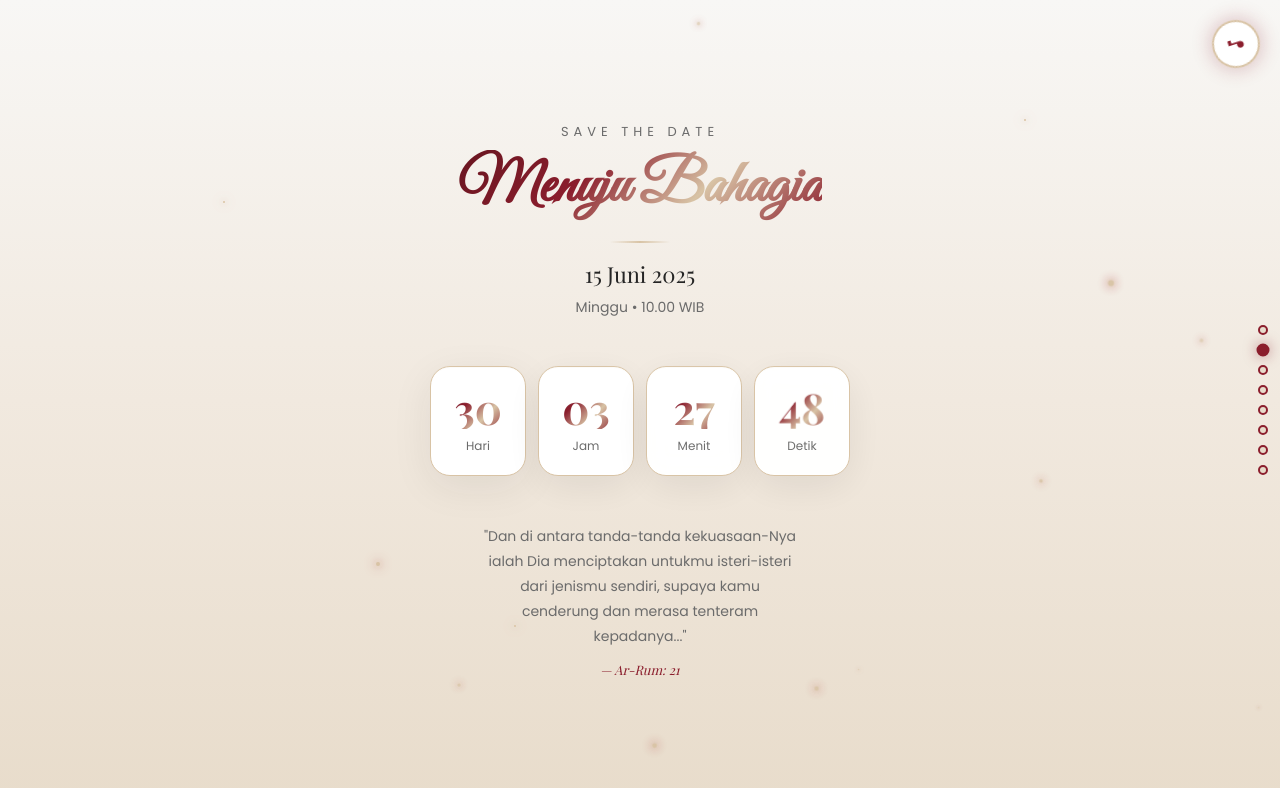
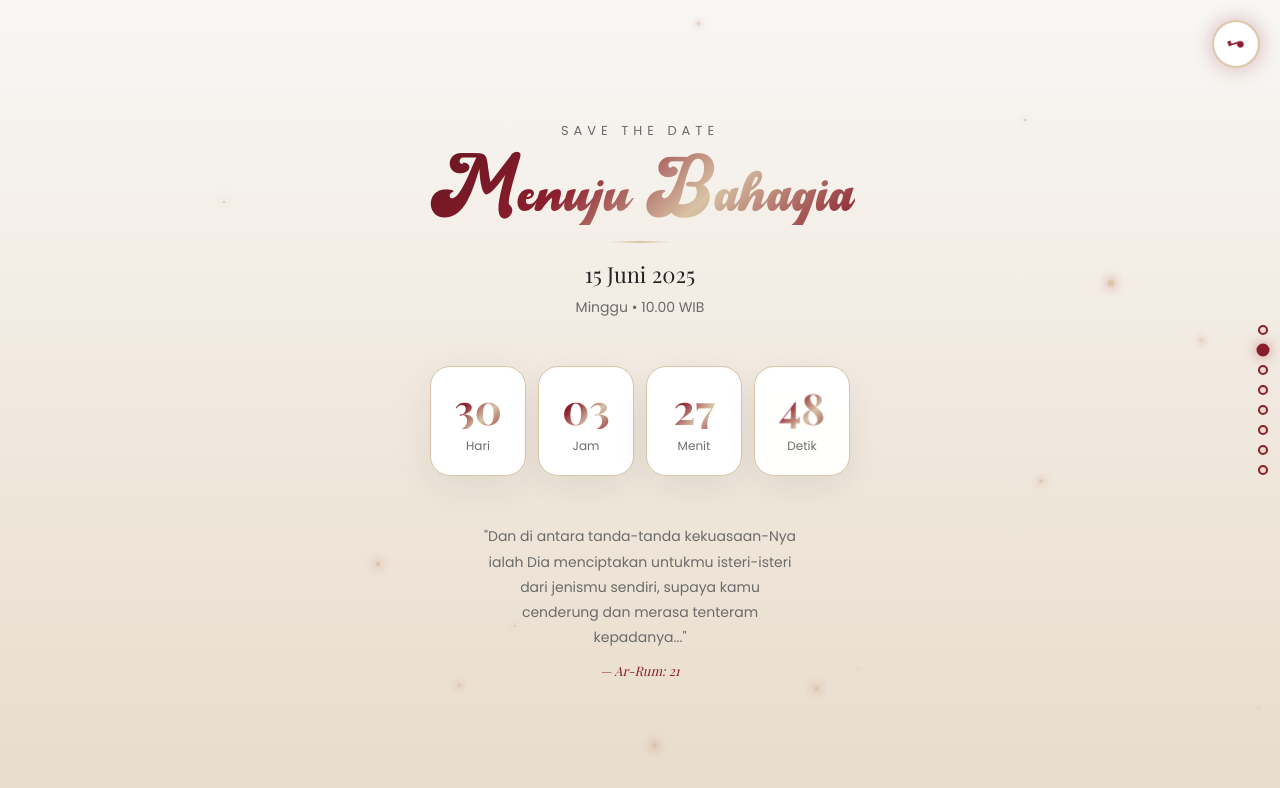
Before and after one commit to renn-ary/weddingrizqi-nurul, a React (Vite) app: page / in a window 1280 px wide. Both pictures are taken after a click on the button "Buka Undangan". Shown: the top 788 px of the page. Built offline with nearby package versions, Linux system fonts and the light colour scheme.

Commit message:
perubahan font halaman cover dan h2

```diff
--- a/index.html
+++ b/index.html
@@ -8,7 +8,7 @@
     <title>The Wedding of Rizqi & Nurul</title>
     <link rel="preconnect" href="https://fonts.googleapis.com">
     <link rel="preconnect" href="https://fonts.gstatic.com" crossorigin>
-    <link href="https://fonts.googleapis.com/css2?family=Great+Vibes&family=Playfair+Display:wght@400;500;600;700&family=Poppins:wght@300;400;500;600&display=swap" rel="stylesheet">
+    <link href="https://fonts.googleapis.com/css2?family=Great+Vibes&family=Dancing+Script:wght@400;500;600;700&family=Libre+Franklin:wght@300;400;500;600;700&family=Playfair+Display:wght@400;500;600;700&family=Poppins:wght@300;400;500;600&display=swap" rel="stylesheet">
   </head>
   <body>
     <div id="root"></div>
--- a/src/App.jsx
+++ b/src/App.jsx
@@ -197,7 +197,7 @@ function CoverPage({ guestName, onOpen }) {
           flexDirection: 'column',
           alignItems: 'center',
           justifyContent: 'flex-start',
-          paddingTop: '60vh',
+          paddingTop: 'calc(60vh - 40px)',
           paddingLeft: '20px',
           paddingRight: '20px',
           textAlign: 'center',
@@ -208,7 +208,7 @@ function CoverPage({ guestName, onOpen }) {
         transition={{ delay: 0.5, duration: 1 }}
       >
         <motion.div
-          className="font-poppins"
+          className="font-libre-franklin"
           style={{
             fontSize: '14px',
             letterSpacing: '6px',
@@ -223,11 +223,12 @@ function CoverPage({ guestName, onOpen }) {
         </motion.div>
 
         <motion.h1
-          className="font-great-vibes gradient-gold"
+          className="font-anthela"
           style={{
             fontSize: 'clamp(48px, 12vw, 80px)',
             lineHeight: 1.1,
             marginBottom: '20px',
+            color: '#8B1E2D',
             textShadow: '0 4px 20px rgba(0,0,0,0.5)'
           }}
           initial={{ scale: 0.5, rotate: -10 }}
@@ -270,22 +271,15 @@ function CoverPage({ guestName, onOpen }) {
           whileHover={{ scale: 1.05 }}
           whileTap={{ scale: 0.95 }}
           initial={{ opacity: 0, y: 20 }}
-          animate={{ opacity: 1, y: 0 }}
-          transition={{ delay: 1.6 }}
+          animate={{ opacity: 1, y: [0, 10, 0] }}
+          transition={{
+            opacity: { delay: 1.6 },
+            y: { delay: 1.6, repeat: Infinity, duration: 2 }
+          }}
           style={{ position: 'relative', zIndex: 10 }}
         >
           Buka Undangan
         </motion.button>
-
-        <motion.div
-          style={{ marginTop: '40px', opacity: 0.6 }}
-          animate={{ y: [0, 10, 0] }}
-          transition={{ repeat: Infinity, duration: 2 }}
-        >
-          <svg width="24" height="24" viewBox="0 0 24 24" fill="none" stroke="white" strokeWidth="2">
-            <path d="M12 5v14M19 12l-7 7-7-7" />
-          </svg>
-        </motion.div>
       </motion.div>
     </motion.div>
   )
@@ -326,7 +320,7 @@ function CountdownPage({ countdown }) {
         <p className="font-poppins" style={{ fontSize: '13px', letterSpacing: '5px', color: '#6B6B6B', textTransform: 'uppercase', marginBottom: '8px' }}>
           Save The Date
         </p>
-        <h2 className="font-great-vibes gradient-gold" style={{ fontSize: 'clamp(40px, 10vw, 60px)', marginBottom: '8px' }}>
+        <h2 className="font-anthela gradient-gold" style={{ fontSize: 'clamp(44px, 11vw, 64px)', marginBottom: '8px', fontWeight: 400 }}>
           Menuju Bahagia
         </h2>
         <div className="decorative-line" />
@@ -417,7 +411,7 @@ function DoaPage() {
         <p className="font-poppins" style={{ fontSize: '13px', letterSpacing: '5px', color: '#8B1E2D', textTransform: 'uppercase', marginBottom: '8px' }}>
           Doa Pengantin
         </p>
-        <h2 className="font-great-vibes gradient-gold" style={{ fontSize: 'clamp(36px, 9vw, 52px)', marginBottom: '8px' }}>
+        <h2 className="font-anthela gradient-gold" style={{ fontSize: 'clamp(40px, 10vw, 56px)', marginBottom: '8px', fontWeight: 400 }}>
           Berkah Suci
         </h2>
         <div className="decorative-line" />
@@ -575,7 +569,7 @@ function MempelaiPage() {
             <p className="font-poppins" style={{ fontSize: '12px', letterSpacing: '4px', color: '#6B6B6B', textTransform: 'uppercase', marginBottom: '8px' }}>
               {m.title}
             </p>
-            <h3 className="font-playfair gradient-gold" style={{ fontSize: 'clamp(22px, 5.5vw, 28px)', marginBottom: '12px', fontWeight: 600 }}>
+            <h3 className="font-anthela gradient-gold" style={{ fontSize: 'clamp(26px, 6.5vw, 32px)', marginBottom: '12px', fontWeight: 400 }}>
               {m.name}
             </h3>
             <div style={{ width: '40px', height: '2px', background: 'linear-gradient(90deg, transparent, #D8C3A5, transparent)', margin: '0 auto 16px' }} />
@@ -825,7 +819,7 @@ function GiftPage({ onCopy }) {
         <p className="font-poppins" style={{ fontSize: '13px', letterSpacing: '5px', color: '#6B6B6B', textTransform: 'uppercase', marginBottom: '8px' }}>
           Wedding Gift
         </p>
-        <h2 className="font-great-vibes gradient-gold" style={{ fontSize: 'clamp(36px, 9vw, 52px)', marginBottom: '8px' }}>
+        <h2 className="font-anthela gradient-gold" style={{ fontSize: 'clamp(40px, 10vw, 56px)', marginBottom: '8px', fontWeight: 400 }}>
           Kado Bahagia
         </h2>
         <div className="decorative-line" />
@@ -872,7 +866,7 @@ function GiftPage({ onCopy }) {
                   {bank.name}
                 </h3>
                 <p className="font-poppins" style={{ fontSize: '12px', color: '#6B6B6B' }}>
-                  a.n. {bank.holder}
+                  a.n. <span className="font-anthela" style={{ fontSize: '18px', color: '#8B1E2D' }}>{bank.holder}</span>
                 </p>
               </div>
             </div>
@@ -1138,7 +1132,7 @@ function PenutupPage() {
         <p className="font-poppins" style={{ fontSize: '13px', letterSpacing: '5px', color: '#D8C3A5', textTransform: 'uppercase', marginBottom: '12px', opacity: 0.9 }}>
           Terima Kasih
         </p>
-        <h2 className="font-great-vibes gradient-gold" style={{ fontSize: 'clamp(40px, 10vw, 64px)', marginBottom: '8px' }}>
+        <h2 className="font-anthela gradient-gold" style={{ fontSize: 'clamp(44px, 11vw, 68px)', marginBottom: '8px', fontWeight: 400 }}>
           Atas Kehadiran
         </h2>
         <div className="decorative-line" />
@@ -1172,7 +1166,7 @@ function PenutupPage() {
         <p className="font-poppins" style={{ fontSize: '12px', color: 'rgba(255,255,255,0.6)', marginBottom: '8px', letterSpacing: '3px' }}>
           KAMI YANG BERBAHAGIA
         </p>
-        <h3 className="font-great-vibes gradient-gold" style={{ fontSize: 'clamp(32px, 8vw, 48px)', marginBottom: '4px' }}>
+        <h3 className="font-anthela gradient-gold" style={{ fontSize: 'clamp(36px, 9vw, 52px)', marginBottom: '4px', fontWeight: 400 }}>
           Rizqi & Nurul
         </h3>
         <p className="font-playfair" style={{ fontSize: '14px', color: 'rgba(255,255,255,0.7)', fontStyle: 'italic' }}>
--- a/src/index.css
+++ b/src/index.css
@@ -54,6 +54,33 @@ html, body {
 
 .font-poppins {
   font-family: 'Poppins', sans-serif;
+}
+
+.font-libre-franklin {
+  font-family: 'Libre Franklin', sans-serif !important;
+  font-weight: 400;
+  letter-spacing: 3px;
+}
+
+@font-face {
+  font-family: 'Anthela';
+  src: url('/Assets/Fonts/anthela-eab8r.otf') format('opentype'),
+       local('Great Vibes');
+  font-weight: normal;
+  font-style: normal;
+  font-display: swap;
+}
+
+.font-anthela {
+  font-family: 'Anthela', 'Great Vibes', 'Dancing Script', cursive !important;
+  font-weight: 400;
+  line-height: 1.2;
+}
+
+h2 {
+  font-family: 'Anthela', 'Great Vibes', 'Dancing Script', cursive !important;
+  font-weight: 400;
+  line-height: 1.2;
 }
 
 .page-container {
```
Also changed, not shown: public/Assets/Fonts/anthela-eab8r.otf (added).
